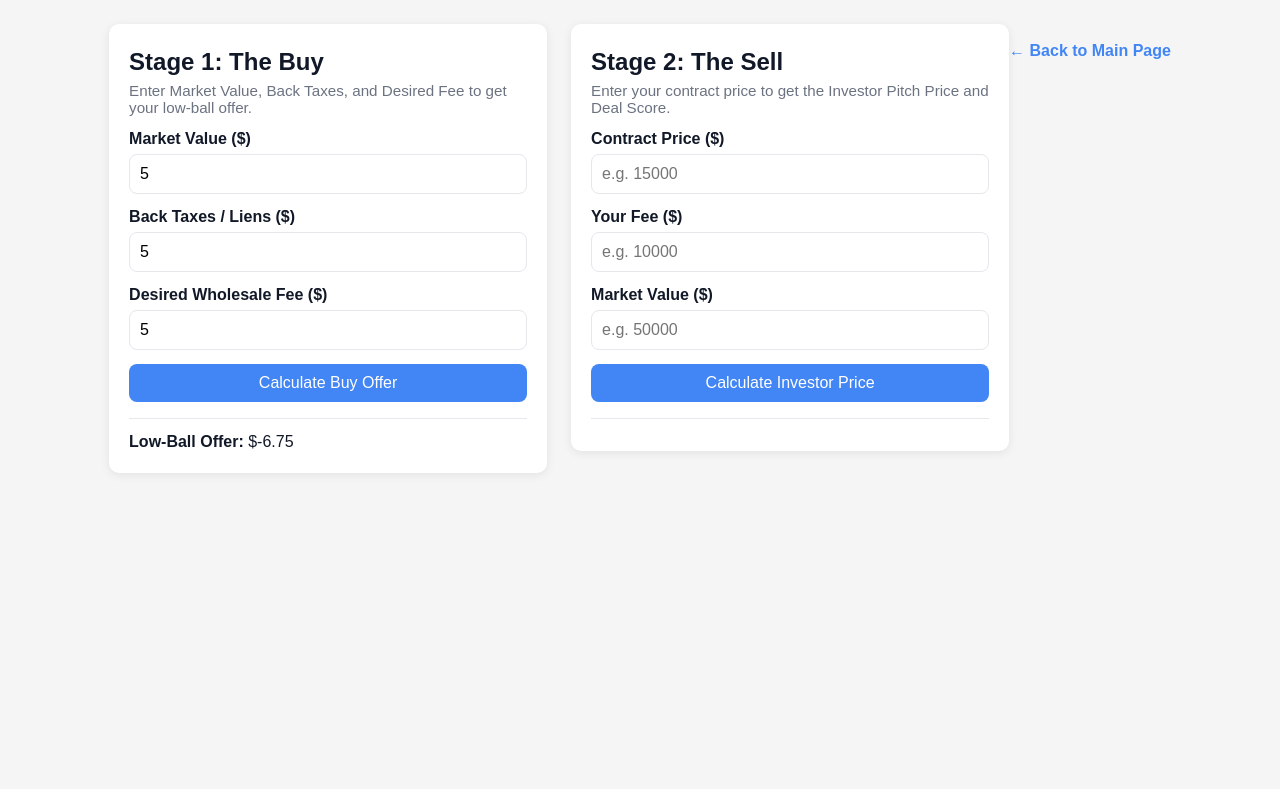
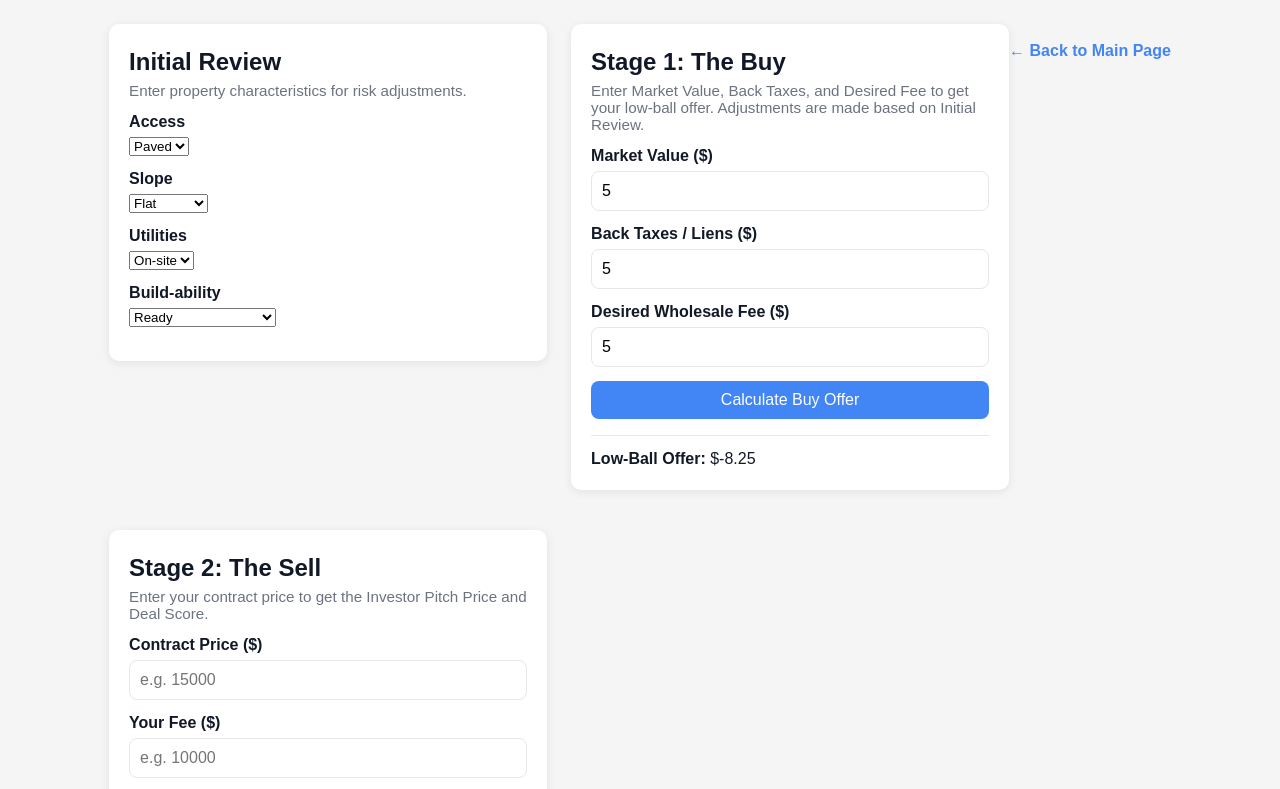
Before and after one commit to bjward-mhs/wp-hom, a plain HTML site: page assignment-analyzer.html in a window 1280 px wide. Both pictures are taken after typing "5", "5", "5" into the empty fields and a click on the button "Calculate Buy Offer". Shown: the top 789 px of the page. Drawn offline with Linux system fonts and the light colour scheme.

Commit message:
Implement initial review phase and adjust buy logic
Added initial review phase with property characteristics for risk adjustments and modified the buy logic to incorporate these adjustments.

```diff
--- a/assignment-analyzer.html
+++ b/assignment-analyzer.html
@@ -110,10 +110,49 @@
   <body>
     <main class="page">
       <div class="grid">
+
+        <!-- Initial Review Phase -->
+        <section class="card" aria-labelledby="initial-title">
+          <h2 id="initial-title">Initial Review</h2>
+          <p class="subtle">Enter property characteristics for risk adjustments.</p>
+          <div class="form-group">
+            <label for="access">Access</label>
+            <select id="access">
+              <option value="paved">Paved</option>
+              <option value="dirt">Dirt</option>
+              <option value="none">None</option>
+            </select>
+          </div>
+          <div class="form-group">
+            <label for="slope">Slope</label>
+            <select id="slope">
+              <option value="flat">Flat</option>
+              <option value="moderate">Moderate</option>
+              <option value="steep">Steep</option>
+            </select>
+          </div>
+          <div class="form-group">
+            <label for="utilities">Utilities</label>
+            <select id="utilities">
+              <option value="on-site">On-site</option>
+              <option value="nearby">Nearby</option>
+              <option value="none">None</option>
+            </select>
+          </div>
+          <div class="form-group">
+            <label for="buildability">Build-ability</label>
+            <select id="buildability">
+              <option value="ready">Ready</option>
+              <option value="raw">Raw</option>
+              <option value="protected">Protected (Wetlands)</option>
+            </select>
+          </div>
+        </section>
+
         <!-- Stage 1: The Buy -->
         <section class="card" aria-labelledby="buy-title">
           <h2 id="buy-title">Stage 1: The Buy</h2>
-          <p class="subtle">Enter Market Value, Back Taxes, and Desired Fee to get your low-ball offer.</p>
+          <p class="subtle">Enter Market Value, Back Taxes, and Desired Fee to get your low-ball offer. Adjustments are made based on Initial Review.</p>
           <div class="form-group">
             <label for="marketValue">Market Value ($)</label>
             <input type="number" id="marketValue" min="0" placeholder="e.g. 50000" />
@@ -159,17 +198,40 @@
         return n.toLocaleString(undefined, { maximumFractionDigits: 2 });
       }
 
-      // Stage 1: The Buy
+      // Stage 1: The Buy (with Initial Review logic)
       document.getElementById("calcBuyBtn").addEventListener("click", function () {
-        const mv = parseFloat(document.getElementById("marketValue").value);
+        const mvRaw = parseFloat(document.getElementById("marketValue").value);
         const taxes = parseFloat(document.getElementById("backTaxes").value);
         const fee = parseFloat(document.getElementById("desiredFee").value);
-        if (Number.isNaN(mv) || Number.isNaN(taxes) || Number.isNaN(fee)) {
-          document.getElementById("buyResult").textContent = "Please fill in all fields.";
+        const access = document.getElementById("access").value;
+        const slope = document.getElementById("slope").value;
+        const utilities = document.getElementById("utilities").value;
+        const buildability = document.getElementById("buildability").value;
+        const buyResult = document.getElementById("buyResult");
+        if (Number.isNaN(mvRaw) || Number.isNaN(taxes) || Number.isNaN(fee)) {
+          buyResult.textContent = "Please fill in all fields.";
           return;
         }
-        const offer = mv * 0.65 - taxes - fee;
-        document.getElementById("buyResult").innerHTML = `<strong>Low-Ball Offer:</strong> $${formatMoney(offer)}`;
+        // Build-ability check
+        if (buildability === "protected") {
+          buyResult.innerHTML = `<span style='color:#b91c1c;font-weight:bold;'>DO NOT BUY: Protected (Wetlands)</span>`;
+          return;
+        }
+        let mv = mvRaw;
+        // Access logic
+        if (access === "none") mv *= 0.20;
+        // Slope logic
+        if (slope === "steep") mv *= 0.60;
+        // Utilities logic
+        let devRisk = 0;
+        if (utilities === "none") devRisk = 10000;
+        // Final offer
+        const offer = mv * 0.35 - taxes - fee - devRisk;
+        let adjustments = [];
+        if (access === "none") adjustments.push("Access: None (-80% MV)");
+        if (slope === "steep") adjustments.push("Slope: Steep (-40% MV)");
+        if (utilities === "none") adjustments.push("Utilities: None (-$10,000)");
+        buyResult.innerHTML = `<strong>Low-Ball Offer:</strong> $${formatMoney(offer)}${adjustments.length ? `<br><em>Adjustments: ${adjustments.join(", ")}</em>` : ""}`;
       });
 
       // Stage 2: The Sell
```
